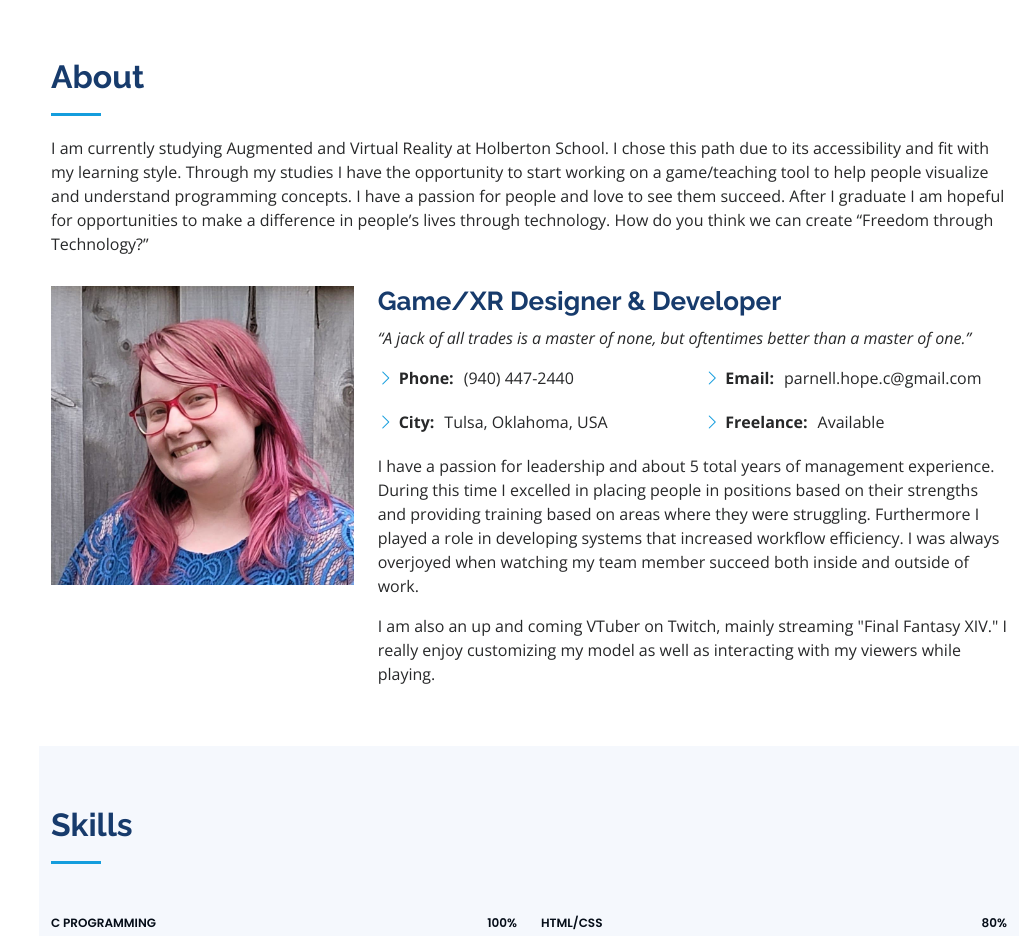
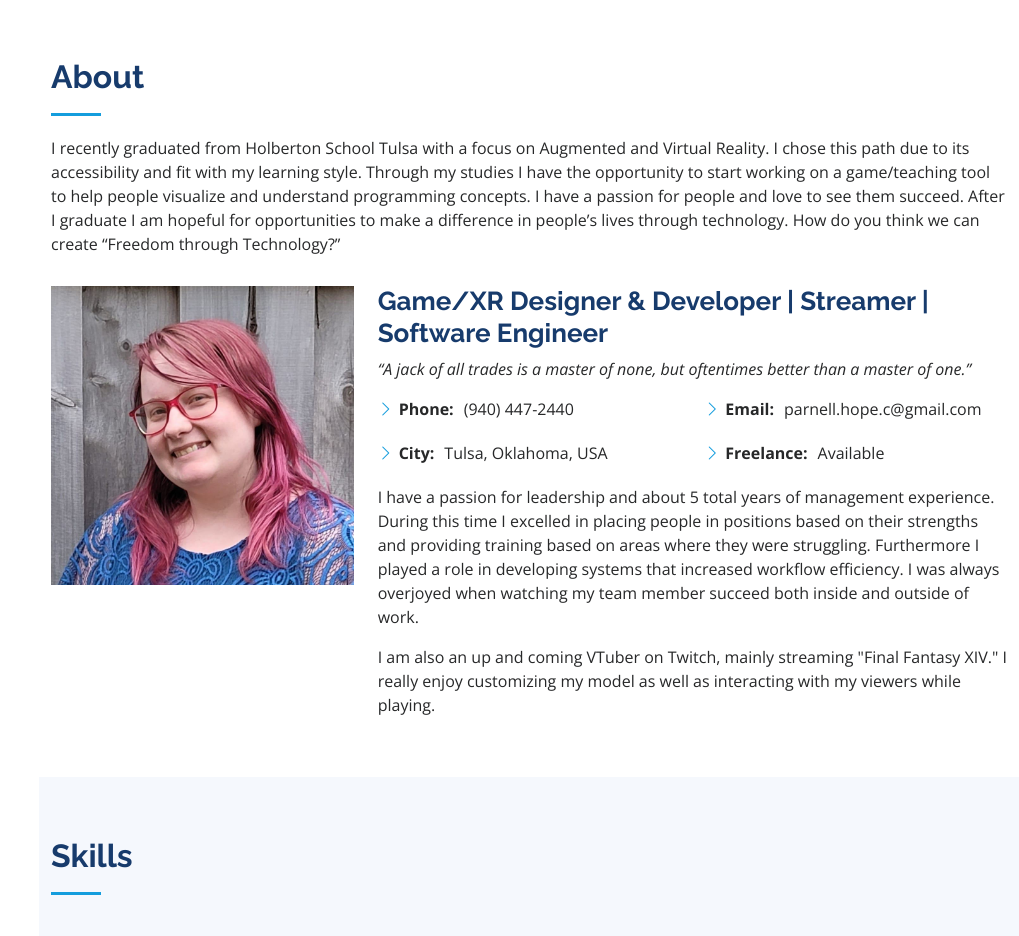
Before and after one commit to Hope-Parnell/Hope-Parnell.github.io, a plain HTML site: page index.html in a window 1280 px wide. Shown: the part 802-1738 px from the top of the page, without its empty margins (261-1280 px from the left). Drawn offline with nearby package versions, Linux system fonts and the light colour scheme.

Commit message:
update About Me

```diff
--- a/index.html
+++ b/index.html
@@ -87,7 +87,7 @@
 
         <div class="section-title">
           <h2>About</h2>
-          <p>I am currently studying Augmented and Virtual Reality at Holberton School. I chose this path due to its accessibility and fit with my learning style. Through my studies I have the opportunity to start working on a game/teaching tool to help people visualize and understand programming concepts. I have a passion for people and love to see them succeed. After I graduate I am hopeful for opportunities to make a difference in people’s lives through technology. How do you think we can create “Freedom through Technology?”</p>
+          <p>I recently graduated from Holberton School Tulsa with a focus on Augmented and Virtual Reality. I chose this path due to its accessibility and fit with my learning style. Through my studies I have the opportunity to start working on a game/teaching tool to help people visualize and understand programming concepts. I have a passion for people and love to see them succeed. After I graduate I am hopeful for opportunities to make a difference in people’s lives through technology. How do you think we can create “Freedom through Technology?”</p>
         </div>
 
         <div class="row">
@@ -95,7 +95,7 @@
             <img src="assets/img/profile-img.jpg" class="img-fluid" alt="">
           </div>
           <div class="col-lg-8 pt-4 pt-lg-0 content" data-aos="fade-left">
-            <h3>Game/XR Designer &amp; Developer</h3>
+            <h3>Game/XR Designer &amp; Developer | Streamer | Software Engineer</h3>
             <p class="fst-italic">
 				“A jack of all trades is a master of none, but oftentimes better than a master of one.”
             </p>
```
